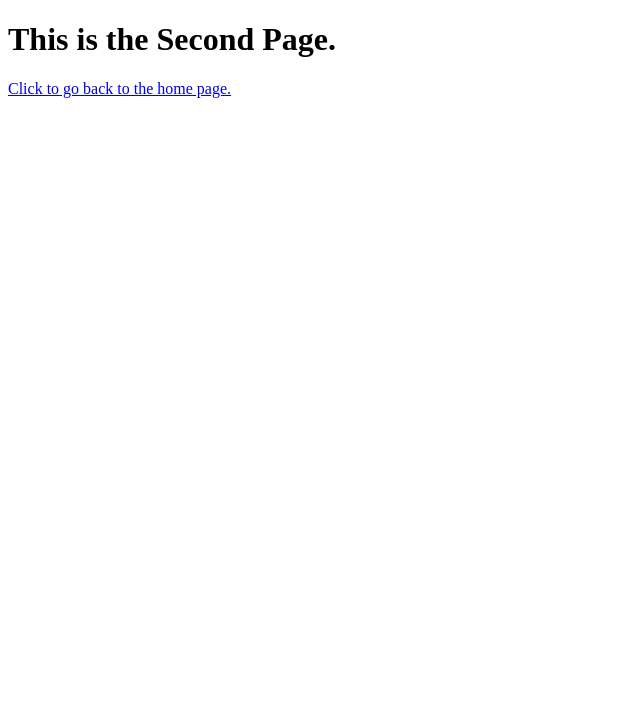
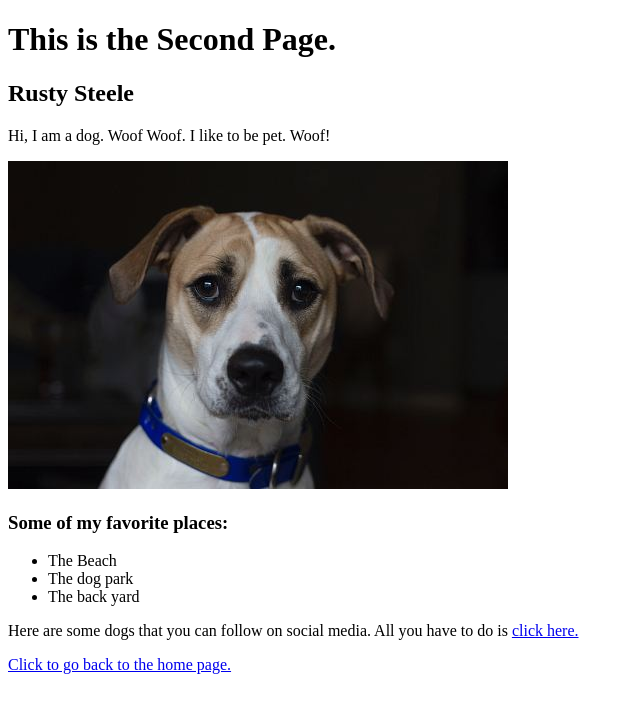
Before and after one commit to jacurtis813/first-lesson, a plain HTML site: page index2.html in a window 1280 px wide. Shown: the whole page, without its empty margins (0-640 px from the left). Drawn offline with Linux system fonts and the light colour scheme.

Commit message:
create the structure for index2, apply anchor tags and relative paths.

```diff
--- a/index2.html
+++ b/index2.html
@@ -1,12 +1,32 @@
 <!DOCTYPE html>
 
 <html>
+
 <head>
     <title>Things I've Learned</title>
 </head>
+
 <body>
     <h1>This is the Second Page.</h1>
 
+    <h2><strong>Rusty Steele</strong></h2>
+
+    <p>Hi, I am a dog. Woof Woof. I like to be pet. Woof!</p>
+
+    <img src="asset\images\short-coated-tan-and-white-dog-with-blue-collar-dog-animal.jpg">
+
+    <h3><strong>Some of my favorite places:</strong></h3>
+
+    <ul>
+        <li>The Beach</li>
+        <li>The dog park</li>
+        <li>The back yard</li>
+    </ul>
+
+    <p>Here are some dogs that you can follow on social media. All you have to do is <a
+            href="https://www.huffpost.com/entry/instagram-dogs_n_58d052bbe4b0be71dcf75a69">click here.</a> </p>
+
     <a href="index.html">Click to go back to the home page.</a>
 </body>
+
 </html>
```
Also changed, not shown: asset/images/short-coated-tan-and-white-dog-with-blue-collar-dog-animal.jpg (added). Lines whose indentation alone changed are shown as unchanged.
